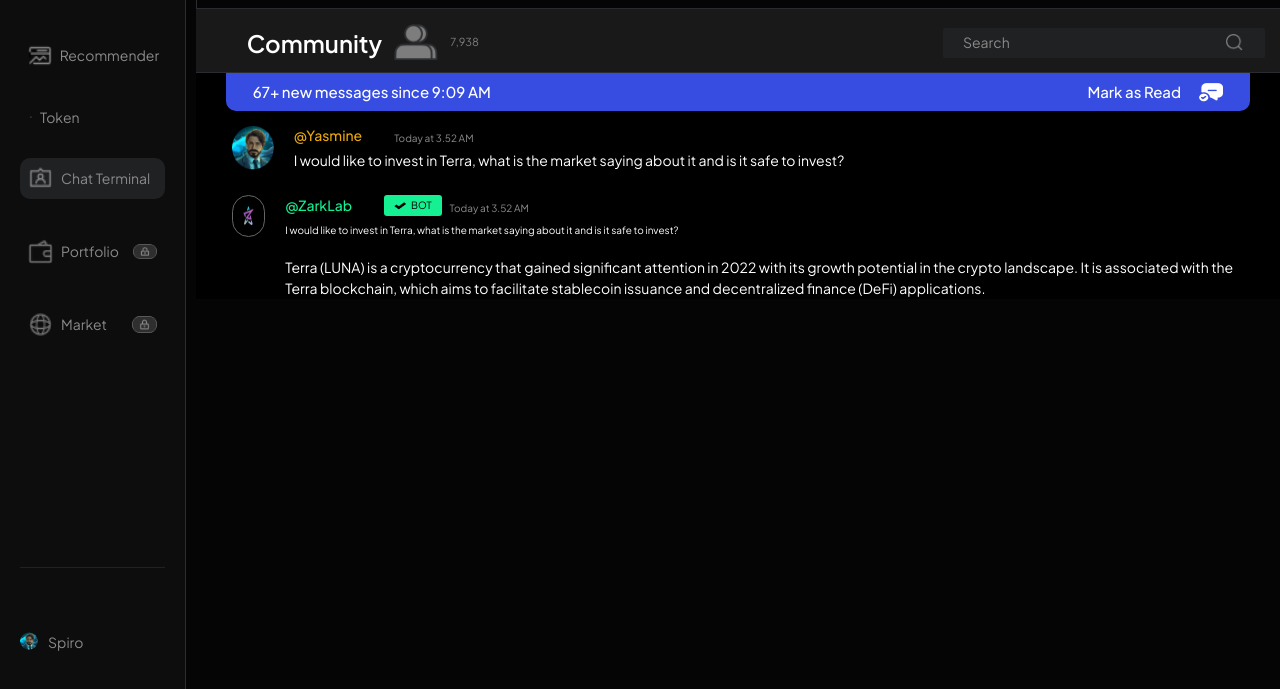
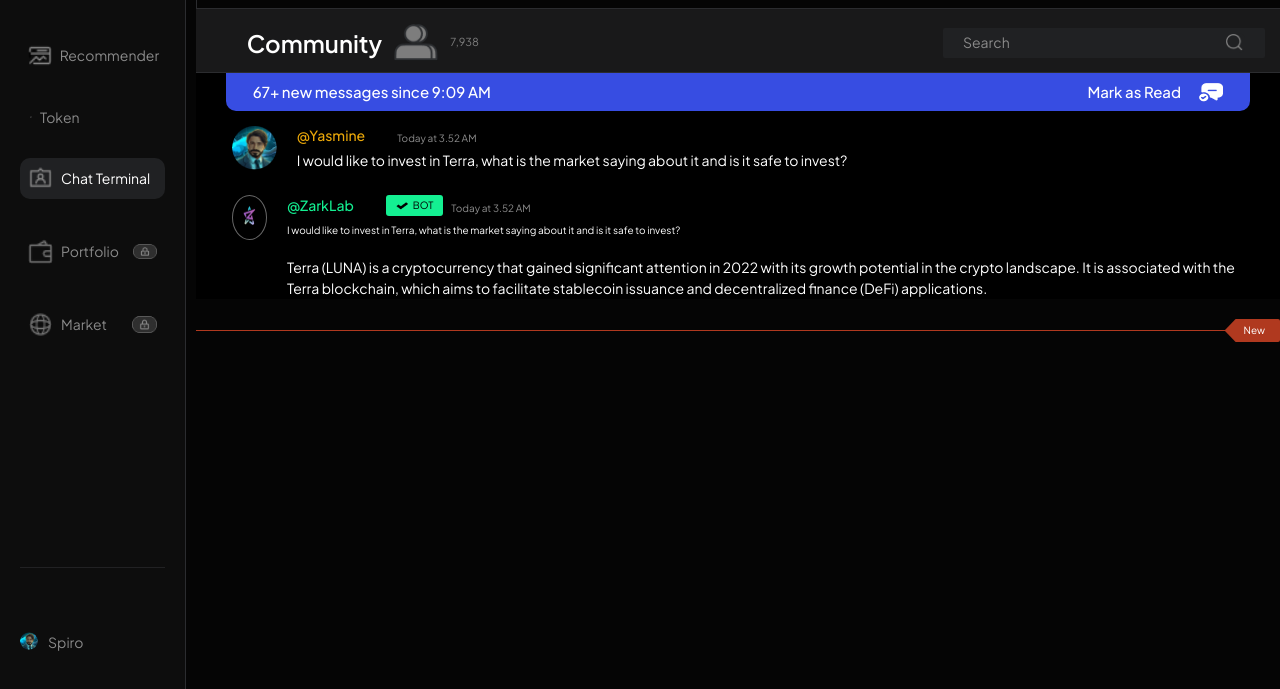
Before and after one commit to MamtazDev/zarklab-v2-html, a plain HTML site: page index.html in a window 1280 px wide. Shown: the part 85-774 px from the top of the page. Drawn offline with nearby package versions, Linux system fonts and the light colour scheme.

Commit message:
next red line

```diff
--- a/css/style.css
+++ b/css/style.css
@@ -186,11 +186,11 @@ h3 {
 :focus-visible {
     outline: none;
 }
+
 .activeNav {
-    padding: 8px;
     border-radius: 10px;
     background: #202123;
-    color: #FFF;
+    color: #FFF !important;
 }
 
 .chatbg::-webkit-scrollbar {
@@ -207,11 +207,17 @@ h3 {
 
 .chatbg::-webkit-scrollbar-thumb:hover {
     background: #818181;
-  }
+}
 
-.inputField{
+.inputField {
     color: #FFF;
     font-size: 14px;
+}
 
+.newbg {
+    clip-path: polygon(20% 0%, 100% 0%, 100% 100%, 20% 100%, 0% 50%);
+    background-color: #B0391F;
+    padding: 4px 15px 4px 19px;
 }
+
 /* Dashboard CSS End */
--- a/index.html
+++ b/index.html
@@ -144,18 +144,18 @@
                                 </div>
                                 <div class="flex flex-col gap-6 px-[6px] mt-[14px]">
                                     <div class="flex justify-start gap-[20px] items-start">
-                                        <img class="h-[45px] w-[42px] rounded-full" src="./assets/avatar1.png"
+                                        <img class="h-[45px] w-[45px] rounded-full" src="./assets/avatar1.png"
                                             alt="img">
                                         <div class="flex flex-col gap-1">
                                             <div class="flex gap-[32px] items-end">
-                                                <p class="text-[#EBA809] text-[14px] font-[500] leading-[21px]">@Yasmine
+                                                <p class="rounded-[15px] text-[#EBA809] text-[14px] font-[500] leading-[21px]">@Yasmine
                                                 </p>
-                                                <span class="text-[#8C8C8C] text-[10px] font-[400]">
+                                                <span class="rounded-[15px] text-[#8C8C8C] text-[10px] font-[400]">
                                                     Today at 3.52 AM
                                                 </span>
                                             </div>
                                             <div>
-                                                <p class="text-[14px] font-[400] text-[#FFF] leading-[21px]">
+                                                <p class="rounded-[10px] text-[14px] font-[400] text-[#FFF] leading-[21px]">
                                                     I would like to invest in Terra, what is the market saying about it
                                                     and
                                                     is it safe to invest?
@@ -165,13 +165,13 @@
                                     </div>
 
                                     <div class="flex justify-start gap-[20px] items-start">
-                                        <div class="border border-[#666666] p-[10px] rounded-full">
+                                        <div class="h-[45px] w-[45px] border border-[#666666] p-[10px] rounded-[50%]">
                                             <img class="h-[20px] w-[20px] rounded-full" src="./assets/start.png"
                                                 alt="img">
                                         </div>
                                         <div class="flex flex-col gap-1">
                                             <div class="flex gap-[32px] items-end">
-                                                <p class="text-[#14F092] text-[14px] font-[500] leading-[21px]">@ZarkLab
+                                                <p class=" rounded-[15px] text-[#14F092] text-[14px] font-[500] leading-[21px]">@ZarkLab
                                                 </p>
                                                 <div class="flex items-end gap-2">
                                                     <div
@@ -181,30 +181,30 @@
                                                             BOT
                                                         </span>
                                                     </div>
-                                                    <span class="text-[#8C8C8C] text-[10px] font-[400]">
+                                                    <span class=" rounded-[15px] text-[#8C8C8C] text-[10px] font-[400]">
                                                         Today at 3.52 AM
                                                     </span>
                                                 </div>
                                             </div>
                                             <div class="mb-3">
-                                                <p class="text-[10px] font-[400] text-[#FFF] leading-[21px]">
+                                                <p class=" rounded-[10px] text-[10px] font-[400] text-[#FFF] leading-[21px]">
                                                     I would like to invest in Terra, what is the market saying about it
                                                     and is it safe to invest?
                                                 </p>
                                             </div>
                                             <div>
-                                                <p class="text-[14px] font-[400] text-[#FFF] leading-[21px]">
-                                                    Terra (LUNA) is a cryptocurrency that gained significant attention
-                                                    in 2022 with its growth potential in the crypto landscape. It is
-                                                    associated with the Terra blockchain, which aims to facilitate
-                                                    stablecoin issuance and decentralized finance (DeFi) applications.
+                                                <p class="rounded-[10px] text-[14px] font-[400] text-[#FFF] leading-[21px]">
+                                                    Terra (LUNA) is a cryptocurrency that gained significant attention in 2022 with its growth potential in the crypto landscape. It is
+                                                    associated with the Terra blockchain, which aims to facilitate stablecoin issuance and decentralized finance (DeFi) applications.
                                                 </p>
                                             </div>
                                         </div>
                                     </div>
-
-
                                 </div>
+                            </div>
+                            <div class="flex items-center my-[20px]">
+                                <div class="h-[1px] w-full bg-[#B0391F]"></div>
+                                <p class="newbg rounded-r-[2px] text-[#FFF] text-[10px]">New</p>
                             </div>
                         </div>
                     </div>
```
Also changed, not shown: assets/newbg.png (added).
